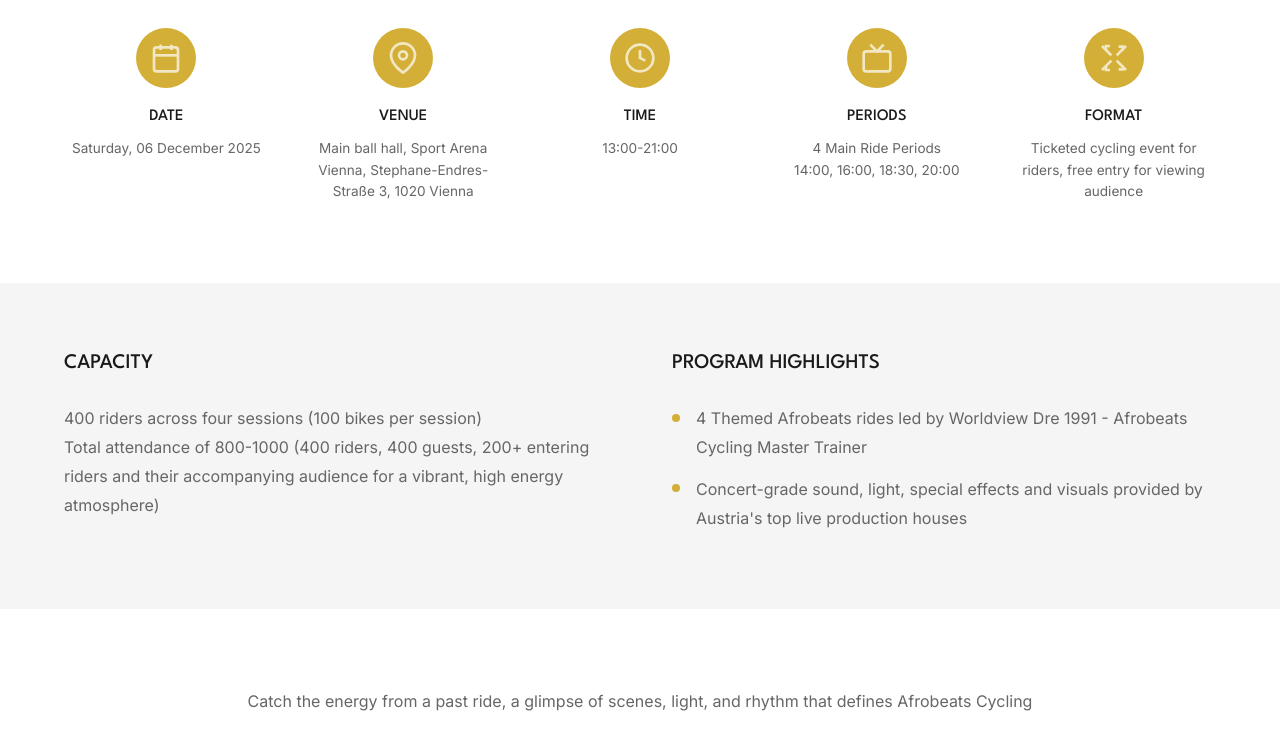
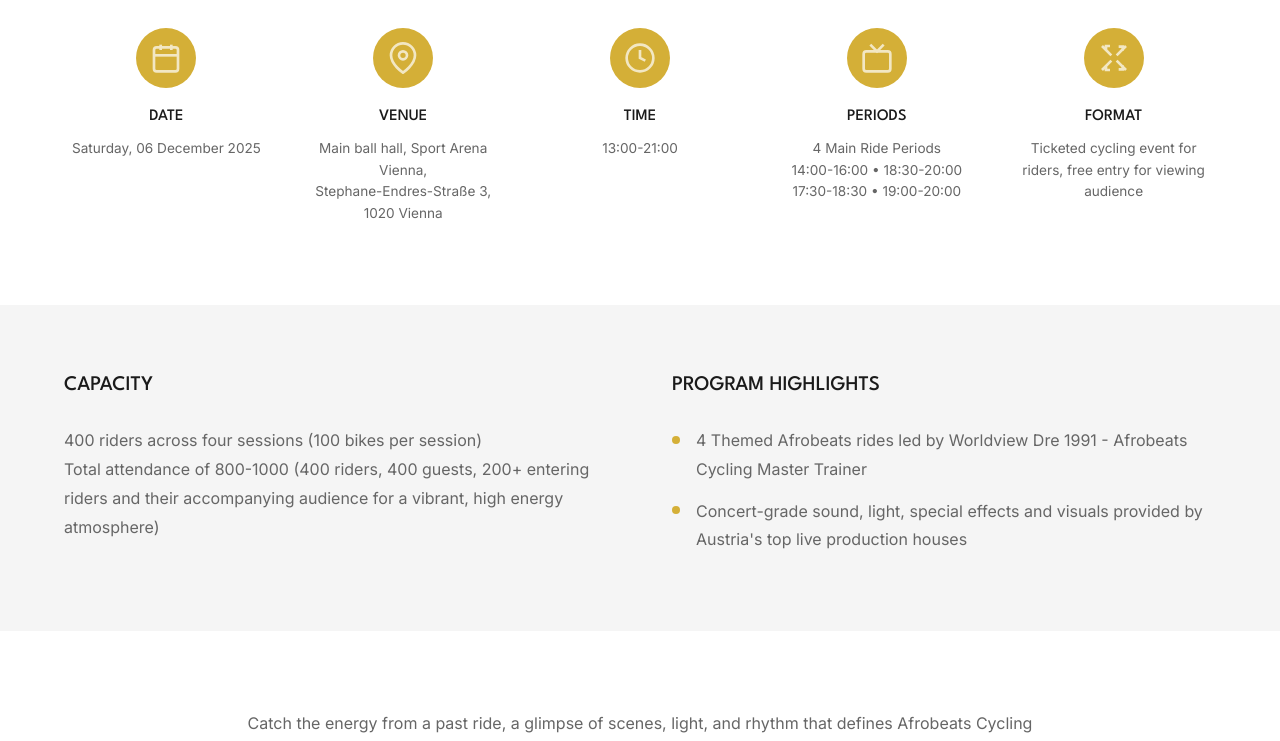
Before and after one commit to spendbox/Gingerco, a plain HTML site: page events.html in a window 1280 px wide. Shown: the part 1260-2001 px from the top of the page. Drawn offline with Linux system fonts and the light colour scheme.

Commit message:
Update events.html

```diff
--- a/events.html
+++ b/events.html
@@ -656,7 +656,7 @@
                         </svg>
                     </div>
                     <h3>Venue</h3>
-                    <p>Main ball hall, Sport Arena Vienna, Stephane-Endres-Straße 3, 1020 Vienna</p>
+                    <p>Main ball hall, Sport Arena Vienna,<br> Stephane-Endres-Straße 3, 1020 Vienna</p>
                 </div>
                 <div class="info-card">
                     <div class="info-icon">
@@ -676,7 +676,7 @@
                         </svg>
                     </div>
                     <h3>Periods</h3>
-                    <p>4 Main Ride Periods<br>14:00, 16:00, 18:30, 20:00</p>
+                    <p>4 Main Ride Periods<br>14:00-16:00 • 18:30-20:00 <br> 17:30-18:30 • 19:00-20:00 </p>
                 </div>
                 <div class="info-card">
                     <div class="info-icon">
```
